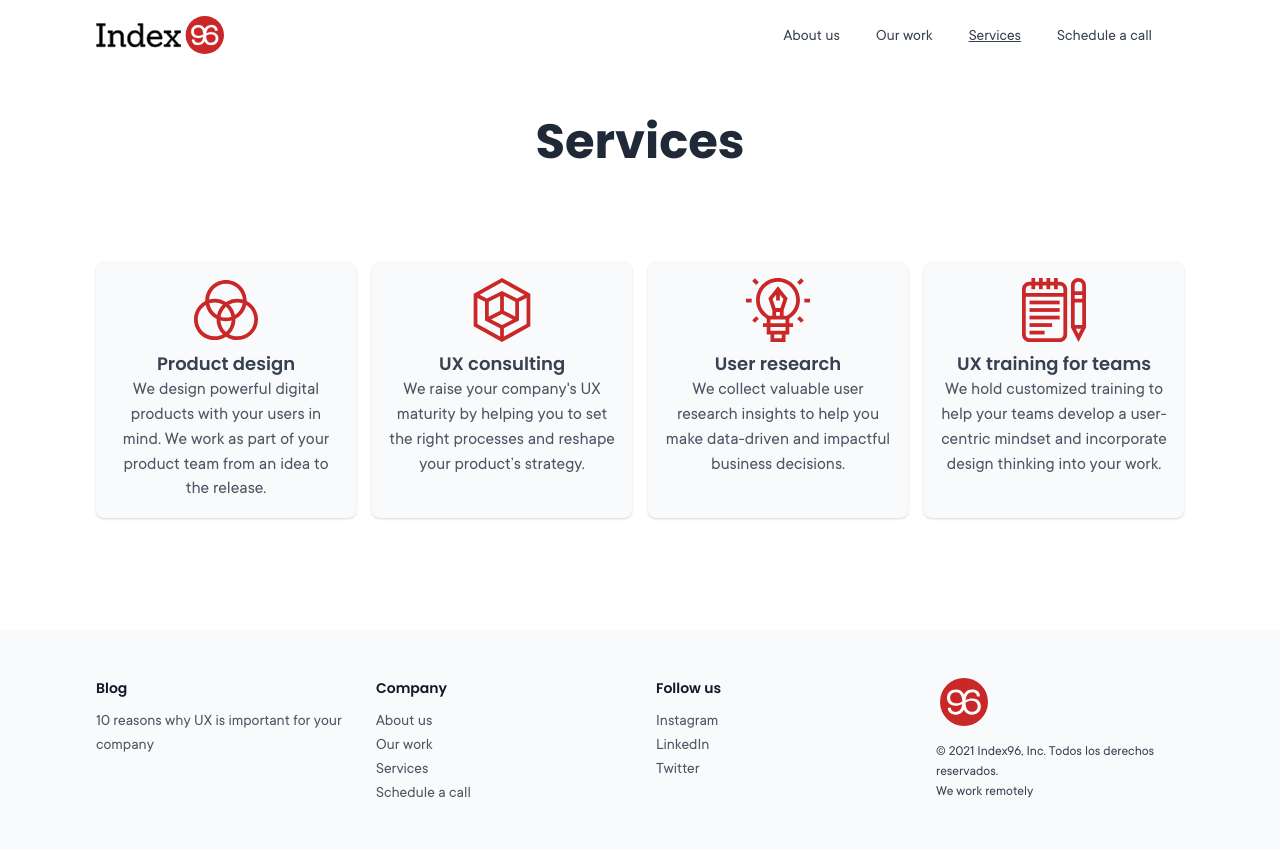
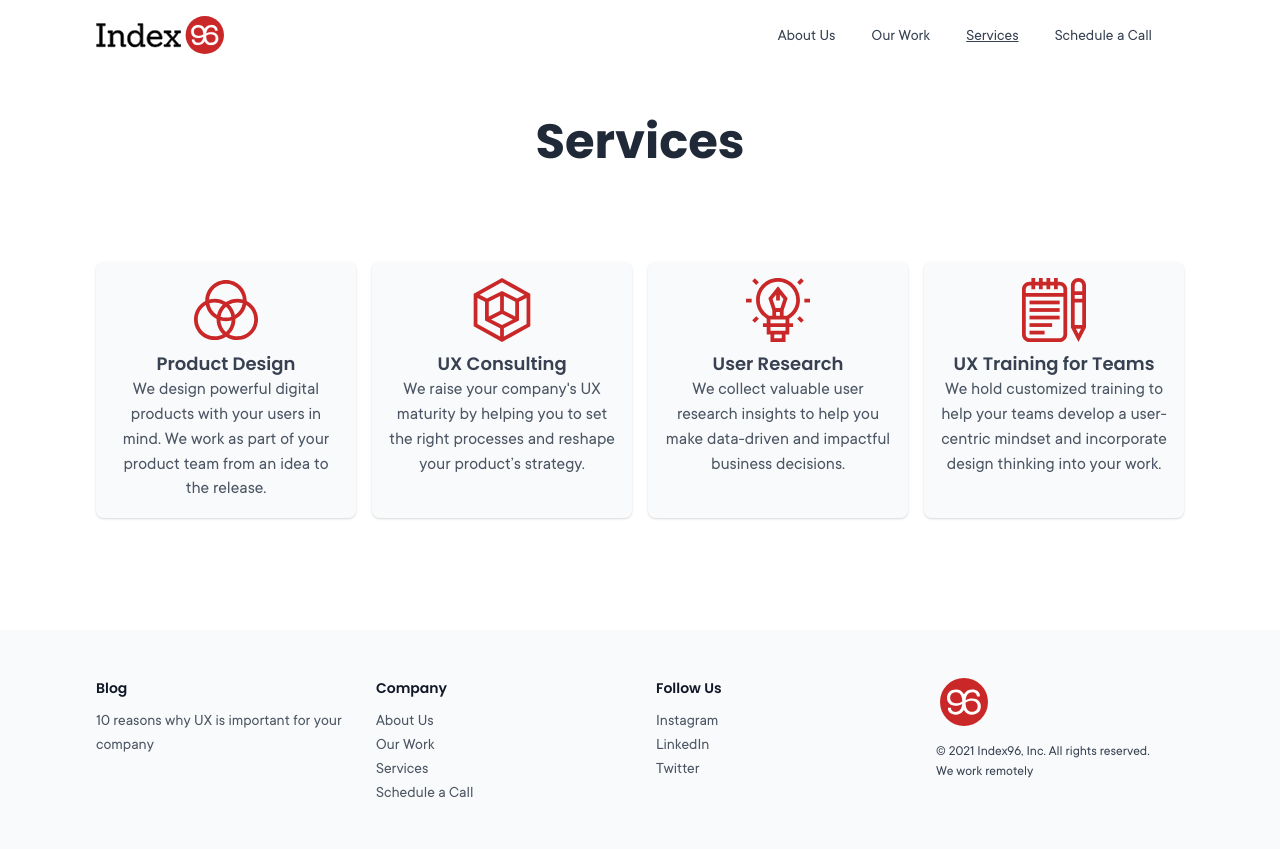
Before and after one commit to miguelreng/index96.com, a plain HTML site: page services.html in a window 1280 px wide. Drawn offline with nearby package versions, Linux system fonts and the light colour scheme.

Commit message:
minor fix

```diff
--- a/services.html
+++ b/services.html
@@ -38,16 +38,16 @@
                     <span id="menuBtn2" class="hamburger__bottom-bu"></span>
                 </button>
                 <nav id="menu" class="hidden w-full md:w-auto md:hidden lg:block md:ml-auto md:mr-auto text-gray-700 text-md flex-col sm:flex-row flex flex-wrap items-center justify-center sm:w-auto sm:self-center sm:flex-row sm:py-0 sm:pb-0">
-                    <a href="/about" class="mr-8 md:inline-block flex hover:underline">About us</a>
-                    <a href="/work" class="mr-8 md:inline-block flex hover:underline">Our work</a>
+                    <a href="/about" class="mr-8 md:inline-block flex hover:underline">About Us</a>
+                    <a href="/work" class="mr-8 md:inline-block flex hover:underline">Our Work</a>
                     <a href="/services" class="mr-8 md:inline-block flex underline">Services</a>
-                    <a href="https://calendly.com/index96/intromeeting" class="mr-8 md:inline-block flex hover:underline">Schedule a call</a>
+                    <a href="https://calendly.com/index96/intromeeting" class="mr-8 md:inline-block flex hover:underline">Schedule a Call</a>
                 </nav>
                 <nav id="menu-mb" class="hidden w-full text-md flex-col sm:flex-row flex flex-wrap items-center text-base justify-center sm:w-auto sm:self-center sm:py-0 sm:pb-0 w-full bg-white mt-4 md:p-0 md:bg-transparent p-4 leading-relaxed rounded">
-                    <a href="/about" class="mr-8 font-medium md:inline-block flex">About us</a>
-                    <a href="/work" class="mr-8 font-medium md:inline-block flex">Our work</a>
+                    <a href="/about" class="mr-8 font-medium md:inline-block flex">About Us</a>
+                    <a href="/work" class="mr-8 font-medium md:inline-block flex">Our Work</a>
                     <a href="/services" class="mr-8 font-medium md:inline-block flex">Services</a>
-                    <a href="https://calendly.com/index96/intromeeting" class="mr-8 font-medium md:inline-block flex">Schedule a call</a>
+                    <a href="https://calendly.com/index96/intromeeting" class="mr-8 font-medium md:inline-block flex">Schedule a Call</a>
                 </nav>
             </div>
         </header>
@@ -57,28 +57,28 @@
                 <div class="grid grid-cols-1 md:py-16 md:grid-cols-4 gap-4 text-gray-700 text-sm font-semibold">
                     <div class="p-4 md:p-4 bg-gray-50 shadow rounded-lg">
                         <img src="img/product.svg" class="w-16 mx-auto"/>
-                        <h1 class="mt-2 text-lg text-center">Product design</h1>
+                        <h1 class="mt-2 text-lg text-center">Product Design</h1>
                         <p class="font-normal text-lg text-gray-600 leading-snug text-center">
                             We design powerful digital products with your users in mind. We work as part of your product team from an idea to the release.
                         </p>
                     </div>
                     <div class="p-4 md:p-4 bg-gray-50 shadow rounded-lg">
                         <img src="img/ux.svg" class="w-16 mx-auto"/>
-                        <h1 class="mt-2 text-lg text-center">UX consulting</h1>
+                        <h1 class="mt-2 text-lg text-center">UX Consulting</h1>
                         <p class="font-normal text-lg text-gray-600 leading-snug text-center">
                             We raise your company's UX maturity by helping you to set the right processes and reshape your product’s strategy.
                         </p>
                     </div>
                     <div class="p-4 md:p-4 bg-gray-50 shadow rounded-lg">
                         <img src="img/user-research.svg" class="w-16 mx-auto"/>
-                        <h1 class="mt-2 text-lg text-center">User research</h1>
+                        <h1 class="mt-2 text-lg text-center">User Research</h1>
                         <p class="font-normal text-lg text-gray-600 leading-snug text-center">
                             We collect valuable user research insights to help you make data-driven and impactful business decisions.
                         </p>
                     </div>
                     <div class="p-4 md:p-4 bg-gray-50 shadow rounded-lg">
                         <img src="img/trainning.svg" class="w-16 mx-auto"/>
-                        <h1 class="mt-2 text-lg text-center">UX training for teams</h1>
+                        <h1 class="mt-2 text-lg text-center">UX Training for Teams</h1>
                         <p class="font-normal text-lg text-gray-600 leading-snug text-center">
                             We hold customized training to help your teams develop a user- centric mindset and incorporate design thinking into your work.
                         </p>
@@ -101,21 +101,21 @@
                         <h1 class="title-font font-semibold text-gray-900 text-sm mb-3">Company</h1>
                         <nav class="list-none mb-10">
                             <li>
-                                <a href="/about" class="text-gray-600 hover:text-gray-800 font-medium">About us</a>
+                                <a href="/about" class="text-gray-600 hover:text-gray-800 font-medium">About Us</a>
                             </li>
                             <li>
-                                <a href="/work" class="text-gray-600 hover:text-gray-800 font-medium">Our work</a>
+                                <a href="/work" class="text-gray-600 hover:text-gray-800 font-medium">Our Work</a>
                             </li>
                             <li>
                                 <a href="/" class="text-gray-600 hover:text-gray-800 font-medium">Services</a>
                             </li>
                             <li>
-                                <a target="_blank" href="https://calendly.com/index96/intromeeting" class="text-gray-600 hover:text-gray-800 font-medium">Schedule a call</a>
+                                <a target="_blank" href="https://calendly.com/index96/intromeeting" class="text-gray-600 hover:text-gray-800 font-medium">Schedule a Call</a>
                             </li>
                         </nav>
                     </div>
                     <div class="lg:w-1/4 md:w-1/2 w-full px-4">
-                        <h1 class="title-font font-semibold text-gray-900 mb-3 text-sm">Follow us</h1>
+                        <h1 class="title-font font-semibold text-gray-900 mb-3 text-sm">Follow Us</h1>
                         <nav class="list-none mb-10">
                             <li>
                                 <a href="https://instagram.com/index96_" class="text-gray-600 hover:text-gray-800 font-medium">Instagram</a>
@@ -131,7 +131,7 @@
                     <div class="lg:w-1/4 md:w-1/2 w-full px-4">
                         <a href="/"><img src="img/circle-logo.svg" class="w-12 lg:mx-1"></a>
                         <p class="text-gray-700 md:text-sm xl:text-md leading-tight mt-4">
-                            © 2021 Index96, Inc. Todos los derechos reservados.<br>
+                            © 2021 Index96, Inc. All rights reserved.<br>
                             We work remotely
                         </p>
                     </div>
```
Also changed, not shown: index.html (+13 -13 lines), work.html (+11 -11 lines).
